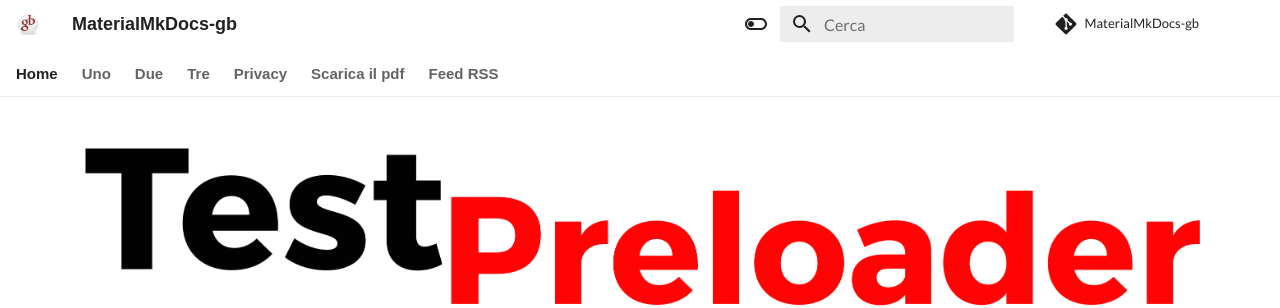
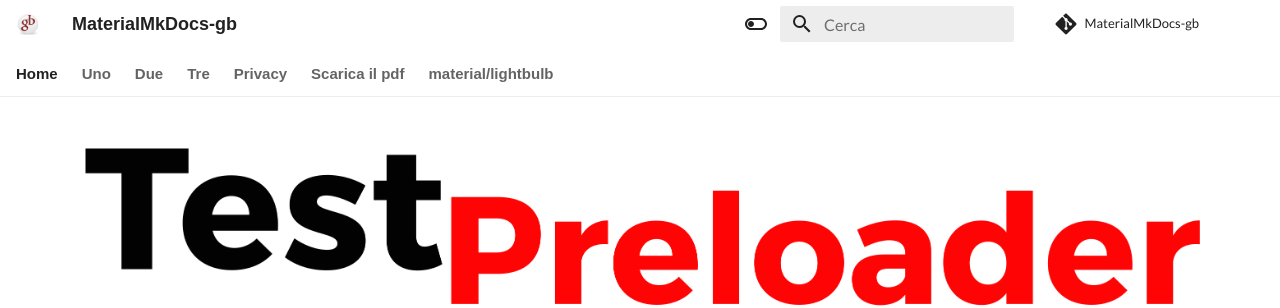
Before and after one commit to gbvitrano/MaterialMkDocs-gb, an MkDocs documentation site: the page built from docs/index.md, in a window 1280 px wide. Shown: the top 308 px of the page. Built offline with MkDocs 1.6.1 and Material for MkDocs 9.7.7, drawn with Linux system fonts in a browser that asks for light colours; nearby versions of some CDN libraries; some web fonts are replaced; library files that are not in the unit come from our copies; comment, search, counter and statistics services are not loaded.

Commit message:
Update mkdocs.yml

```diff
--- a/mkdocs.yml
+++ b/mkdocs.yml
@@ -173,5 +173,5 @@
         - bla bla: bla.md
     - Privacy: privacy.md
     - Scarica il pdf: MaterialMkDocs-gb.pdf
-    - Feed RSS: feed_rss_created.xml
+    - material/lightbulb: feed_rss_created.xml
   # - Tags: tags.md
```
